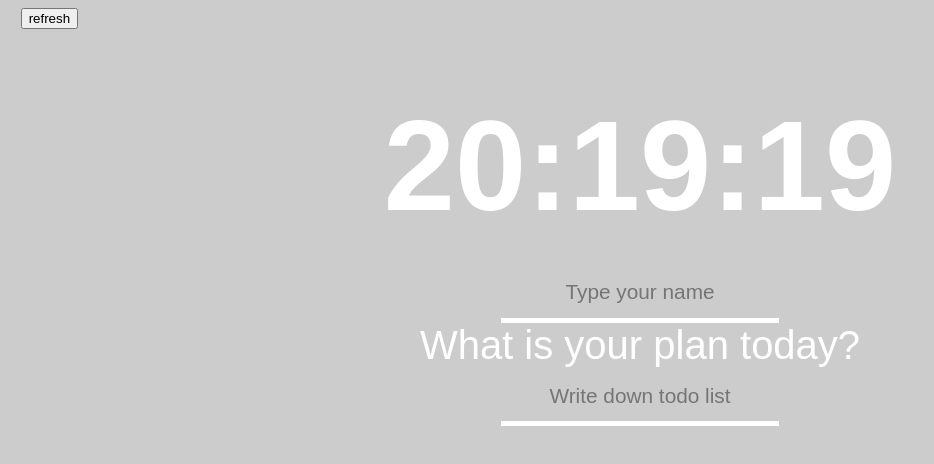
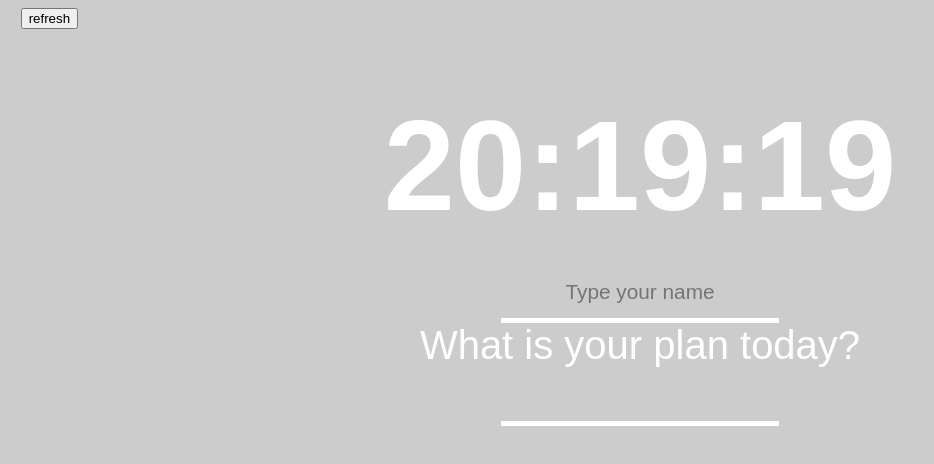
Before and after one commit to jinho6225/vanillaJS, a plain HTML site: page index.html in a window 1280 px wide. Shown: the whole page, without its empty margins (0-934 px from the left). Drawn offline with Linux system fonts and the light colour scheme; no server answers.

Commit message:
updated placeholder

```diff
--- a/index.html
+++ b/index.html
@@ -31,7 +31,7 @@
 
   <div class="js-todo">
     <form class="todo-form">
-      <input type="text" placeholder="Write down todo list" class="todoInput">
+      <input type="text" placeholder="" class="todoInput">
     </form>
       <ul class="js-todolist">
 
```
